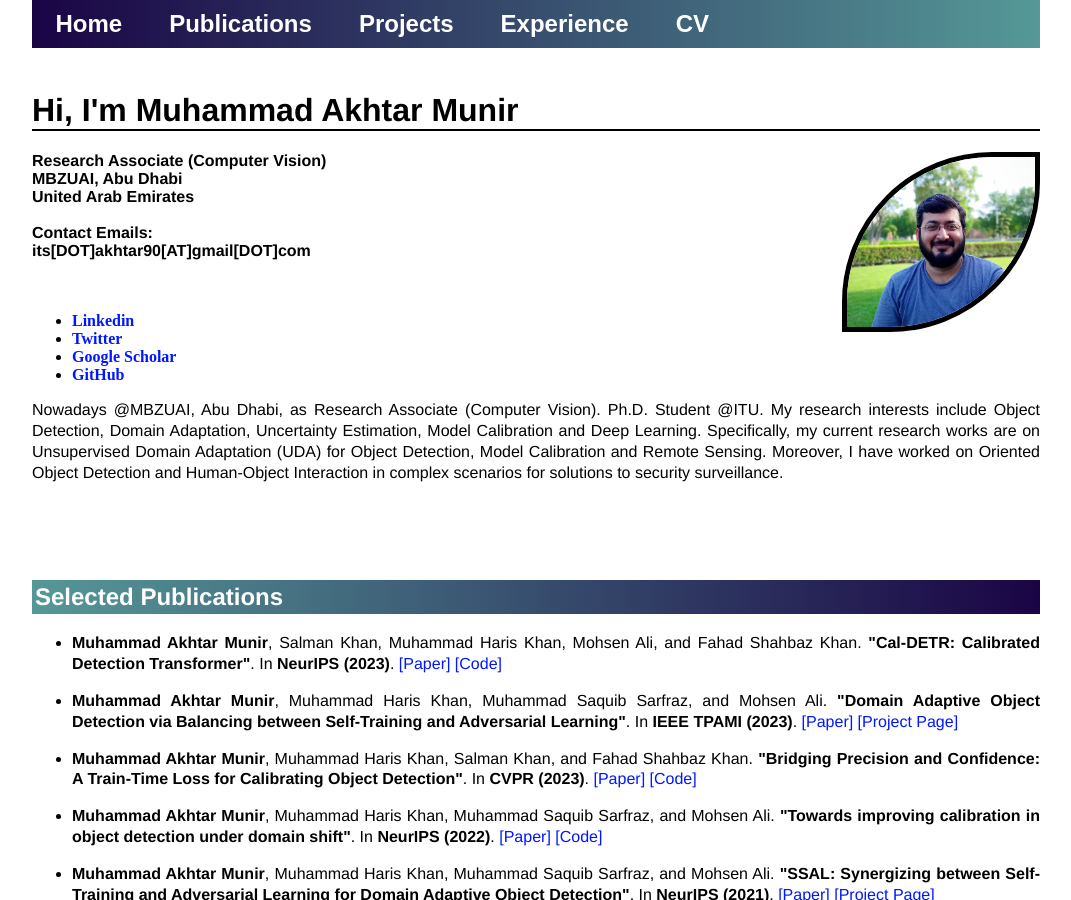
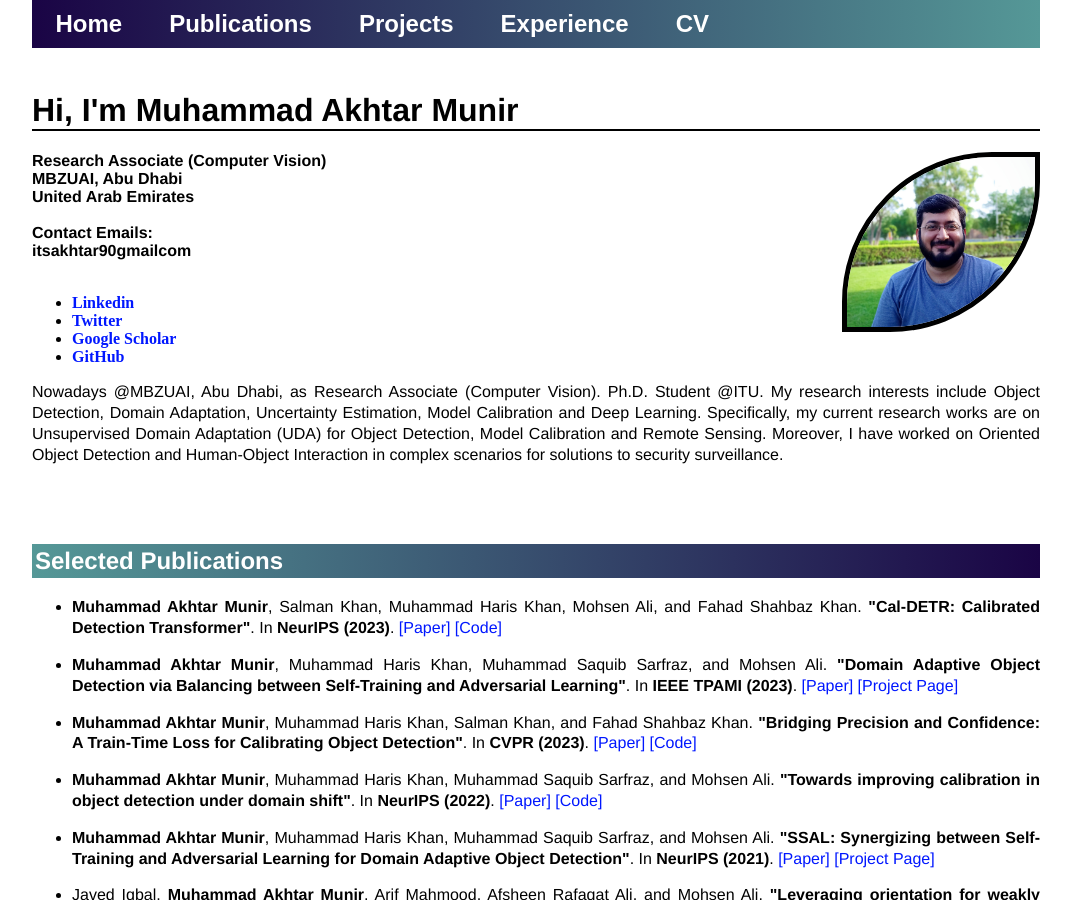
Before and after one commit to akhtarvision/akhtarvision.github.io, a Jekyll site: the page built from index.html, in a window 1280 px wide and 900 px high. Shown: the whole window, without its empty margins (104-1175 px from the left). Built offline with Jekyll 4.4.1, drawn with Linux system fonts in a browser that asks for light colours.

Commit message:
Update index.html

```diff
--- a/index.html
+++ b/index.html
@@ -15,8 +15,8 @@
 	      	<img class="roundImg" src="mainpic_git_c.jpg" alt="profile" width="188" height="170" style="float:right">
 
 	<address>
-		<strong>
-			Research Associate (Computer Vision)</strong><br>
+
+		Research Associate (Computer Vision)<br>
 		MBZUAI, Abu Dhabi<br>
 		United Arab Emirates<br><br>
 <!-- 		Ph.D. Student (Computer Vision & Deep Learning)</strong><br>
@@ -24,10 +24,9 @@
 		Information Technology University (ITU)<br><br> -->
 		Contact Emails:<br>
 <!-- 		<span style="color:#850E08;" class="obfuscate">akhtar[DOT]munir[AT]itu[DOT]edu[DOT]pk</span><br> -->
-		<span>its[DOT]akhtar90[AT]gmail[DOT]com</span>
+		<span>its<DOT>akhtar90<AT>gmail<DOT>com</span>
 		</address>
-	<br><br>
-
+&nbsp
 		<ul class="social">
 		<li><a href="https://www.linkedin.com/in/muhammad-akhtar-munir-697b3976/">Linkedin</a></li>
 		<li><a href="https://twitter.com/akhtarTalks">Twitter</a></li>
@@ -56,7 +55,7 @@
             <a href="#about">Read more about my life...</a> -->
 	</p>
 
-	<td> <br>&nbsp;</td>
+	&nbsp
 
 <!-- 	<td> <br>&nbsp;</td> -->
 <!-- Project -->
@@ -117,8 +115,6 @@
 	My objective is to design the algorithm that effectively solves the problems of domain gap, where data distribution is different across the domain (source & target).
 	Specifically, I am doing research in Unsupervised Domain Adaptation (source: labelled & target: unlabeled),
 	exploring self-training and adversarial-learning based methods.</p>
-
-
 <tr>
 <!-- <td> <br></td> -->
 <td>
@@ -127,8 +123,7 @@
 	Attention-based methods are explored to overcome the challenges of cluttered environment where object interaction could be wrongly associated to human.</p>
 </td>
 </tr>
-
-		<tr>
+<tr>
 <!-- <td> <br>&nbsp;</td> -->
 <td>
 <p> <strong>Firearm Detection:</strong> : I have worked on weakly supervised object detection with application to firearms.
@@ -137,8 +132,7 @@
 	our method effectively mitigates background noise in axis aligned boxes. </p>
 </td>
 </tr>
-
-			<tr>
+<tr>
 <!-- <td> <br>&nbsp;</td> -->
 <td>
 <p> <strong>Medical Image Analysis:</strong> As a semester project, I have worked on predicting the blindness indirectly using retinal layers images with choroidal neovascular
@@ -146,14 +140,9 @@
 	The prediction of blindness helps for anti vascular endothelial growth factor treatment, that stops the retinal disease and make eye vision properly working. </p>
 </td>
 </tr>
-
 </table>
 
-
-
-
-
-	<td> <br>&nbsp;</td>
+&nbsp
 
 <!-- Project -->
 <a id="experience" class="anchor"></a>
@@ -169,11 +158,7 @@
 				<li><a href="http://im.itu.edu.pk/people/">Ph.D. Advisor: Dr. Mohsen Ali</a></li>
 				</ul>
 
-	</p>
-
-
-
-
+</p>
 <tr>
 <!-- <td> <br></td> -->
 <td>
@@ -186,18 +171,7 @@
 	</p>
 </td>
 </tr>
-
-
 </table>
-
-
-
-
-
-
-
-
-
 
 <!-- Project -->
 <a id="education" class="anchor"></a>
@@ -216,8 +190,6 @@
 Probability & Stats</a></li>
 	</ul>
 </p>
-
-
 
 <tr>
 <!-- <td> <br></td> -->
```
Also changed, not shown: other parts of index.html (+0 -1 lines).
